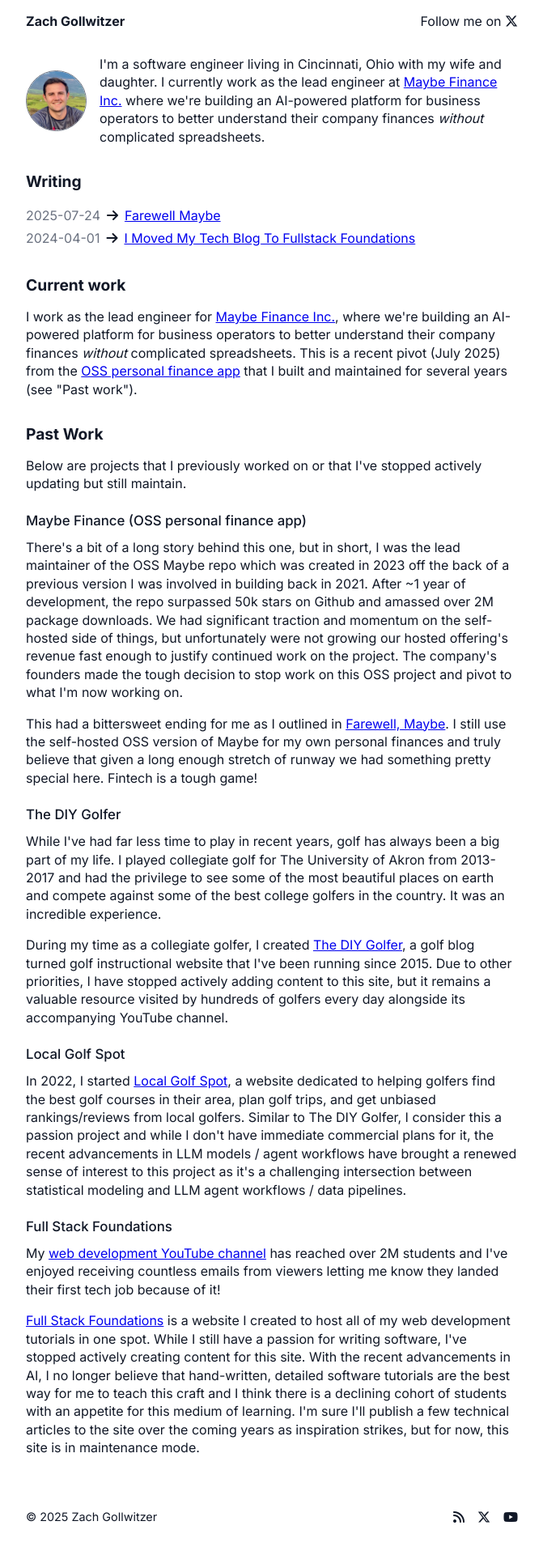
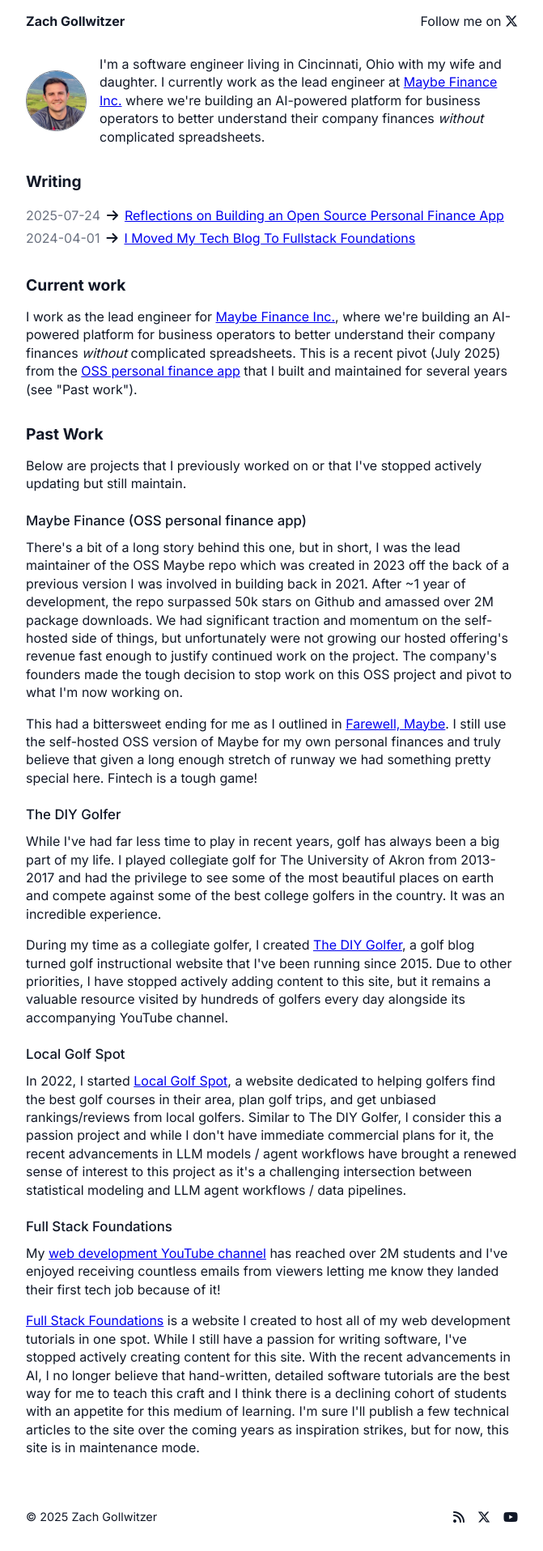
Before and after one commit to zachgoll/me, a Jekyll site: the page built from index.markdown, in a window 1280 px wide. Shown: the whole page at 81% size, without its empty margins (304-975 px from the left). Built offline with Jekyll 4.4.1, drawn with Linux system fonts in a browser that asks for light colours.

Commit message:
Update post

```diff
--- a/_posts/2025-07-24-farewell-maybe.md
+++ b/_posts/2025-07-24-reflections-on-building-an-OSS-personal-finance-app.md
@@ -1,12 +1,38 @@
-_This is a **repost** of the [final release notes for Maybe](https://github.com/maybe-finance/maybe/releases/tag/v0.6.0) I wrote up for the personal finance app I was the lead maintainer of. We gained significant traction in the self-hosted OSS community in a short period of time (over 50k stars and 2M+ total package downloads), but due to sluggish revenue growth for our hosted offering, small team, and limited runway, our founders [made the difficult decision](https://x.com/Shpigford/status/1947725345244709240) to stop development and pivot to a new offering. I wanted to repost this here as I think it outlines some interesting challenges faced while building a B2C personal finance app in 2025 and reflects some of the challenges I faced as an engineer while working on this app._
+---
+title: "Reflections on Building an Open Source Personal Finance App"
+---
 
-## Thanks to our contributors and beta testers!
+## Preface
+
+TL;DR - Maybe has pivoted, and we're now working on a B2B financial planning and forecasting app to help business owners gain insights into their finances without complicated spreadsheets.
+
+Here's the (short) story of how we landed here.
+
+I've been working at Maybe Finance Inc. since 2021. But as it sometimes happens at a startup, my path has not been linear. In short, I worked on a team of 3 engineers (I was the first hire) from 2021-2023 building a closed-source, personal finance app. We built an awesome product, but funding ran out, and the company effectively shut down in mid-2023. At this time, I decided it was my chance to finally put some serious work into growing my golf websites [The DIY Golfer](https://www.thediygolfer.com) and [Local Golf Spot](https://www.localgolfspot.com), which I had been growing for several years in a part-time capacity. I wanted to prove out whether there was a business in either of these sites, so I worked hard on this for ~12 months until one day, Maybe's founder decided to open-source all the code we had written for the V1 version of the personal finance Maybe app (with permission of course). Well... It went viral on Github, and the company raised another pre-seed round of funding. At this point, I was asked if I wanted to work on this again as a COSS (commercial open source) version of the prior app. I had to make the tough decision of whether to continue working on my own thing or make a second attempt at the app that had failed prior.
+
+I [decided to take the offer](https://x.com/zg_dev/status/1751988660646424979) and dive head-first into the world of open-source software. I was absolutely pumped.
+
+Our first major decision for the V2 version of Maybe was tech stack. We had previously written the app in Next.js and had deployed everything to AWS primarily for compliance reasons. The prior version of our app had a financial advising component to it, which meant we had to be registered as an advisor with the SEC and were subject to a huge list of compliance requirements. In other words, our prior tech stack was relatively complex _by necessity_, and given we were pivoting to an OSS app that self-hosters would be running on their own machines, we felt that this complexity was going to weigh us down from the start.
+
+While we knew it would require a lot of re-building, we decided to scrap the Next.js version of the app and start over with Ruby on Rails, which would provide our now very small team (1 engineer, 1 designer) a productive framework that was easy to self host.
+
+We got to work, and over the course of the next year or so, we made a ton of progress and quickly surpassed our "V1" app in features. I got a crash course in maintaining a popular OSS repo, we started a successful code bounty program, we got 2M+ package downloads, amassed 50k+ stars on Github, and launched a commercial hosted offering. Fortunately for the OSS community, but unfortunately for our business, the self-hosted app became wildly popular, but the hosted offering failed to generate the revenue growth we needed. It was at this point our founders made the [difficult decision to pivot](https://x.com/Shpigford/status/1947725345244709240) to what we're now working on.
+
+As the lead developer of both the V1 and V2 versions of this product, it was bittersweet to shut it all down for a second time. I gave it my all and still believe we built one of the simplest, highest quality personal finance apps on the market (I still use the self-hosted version for my family's finances).
+
+All that said, business is hard, and business in the fintech industry is harder. While I was primarily working on the engineering side of things, there were a lot of technical and business lessons learned over the years of trying to make this app work. I've summarized many of them in the final release I shared with our OSS community below.
+
+## Final Release (repost)
+
+_Below is the [repost](https://github.com/maybe-finance/maybe/releases/tag/v0.6.0) of my final release notes, which I wrote up to reflect on some of the biggest challenges of building a personal finance app._
+
+### Thanks to our contributors and beta testers!
 
 Before I talk too much about the engineering and product side of things, we want to extend our gratitude to our awesome contributors! We had hundreds of individuals contribute to the project and even more helping report bugs, suggest features, and raise new ideas.
 
 This is a huge project and we couldn't have gotten this far without our early supporters and OSS contributors.
 
-## Demo
+### Demo
 
 Below is a quick demo of what the Maybe app can do. You can learn how to deploy it following our [Docker Setup guide](https://github.com/maybe-finance/maybe/blob/main/docs/hosting/docker.md).
 
@@ -29,17 +55,17 @@ Self hosted features include:
 - Invite members to your household
 - 2FA
 
-## Recap, Reflections
+### Recap, Reflections
 
 For many of you, this final release comes with a sense of disappointment, and that's understandable. We're not excited about this either, and wish we had unlimited time and money to fulfill our vision for this app (we have years worth of new feature designs in the backlog)! In the end, our obligation as a company is to our investors, and as outlined in [Josh's post here](https://x.com/Shpigford/status/1947725345244709240), we've determined that continuing to build this app is not our best chance at paying back our investors and profiting as a company.
 
 That said, over the last few years, our team has dedicated some serious amount of thought asking the question, "How can we build a better personal finance app?". And in that light, I'd be remiss not to share some of our biggest successes, failures, and unexpected challenges along the way. We hope that some of these reflections propel the OSS community forward and one day lead to a truly great, OSS personal finance app.
 
-## The wins
+### The wins
 
 We've been thinking about personal finance for a lot of years. This isn't our first attempt at creating this app, and along the way, we've learned some valuable lessons that have made it into the final release of this software.
 
-### A simple, beautiful personal finance app
+#### A simple, beautiful personal finance app
 
 ![Maybe Dashboard](/assets/images/maybe-dashboard.png)
 
@@ -54,7 +80,7 @@ Our goal with this app was to _remove complexity_ from personal finance. Many pe
 
 This app answers all of those questions and gives the user a simple interface to categorize, organize, and get to those answers quicker. While some users might look for a richer feature set, we believe most users are satisfied with less; not more.
 
-### A place for everything
+#### A place for everything
 
 One of our greatest frustrations with other personal finance apps is not having a "place" or a "home" for common financial scenarios.
 
@@ -80,17 +106,17 @@ Outside these common scenarios, the Maybe app also allows you to create various
 
 We set out to create an app that has a place for all your financial scenarios, and while I think there is still work to be done on this front, we handled the most important ones (unlike many other apps). And we're proud of that!
 
-### A simple stack
+#### A simple stack
 
 No self-hosted app is "easy" to deploy. But we did our best to make things simple. The Maybe app can be [hosted all inside a single Docker container](https://github.com/maybe-finance/maybe/blob/main/docs/hosting/docker.md) with _optional_ market data API dependencies.
 
 For the demos of this write-up, I started a brand new self hosted app in less than 10 minutes!
 
-## The losses
+### The losses
 
 As we're stopping active development on this project, there were clearly some losses. Aside from the fact that growing a B2C SaaS app is challenging in its own right from a business perspective, I'll focus on some of the product/engineering losses that we feel could have been remediated with some more time and money to throw at this problem.
 
-### Data providers, data providers, data providers
+#### Data providers, data providers, data providers
 
 The single biggest challenge with a personal finance app in 2025 is bank providers.
 
@@ -105,7 +131,7 @@ Some companies have had enough time to _work around_ this challenge with all sor
 
 Needless to say, this is a _massive_ challenge for anyone building a personal finance app and is the primary reason why "bootstrapping" a personal finance app with automated bank syncing is an uphill battle. You need a lot of money and time to get this right.
 
-### Data consistency and cache invalidation
+#### Data consistency and cache invalidation
 
 While a dashboard with a net worth graph doesn't look all that complicated, it's one of those "iceberg" problems. The more you dig, the more complexity you find.
 
@@ -121,11 +147,11 @@ Having learned some lessons from our V1 approach to building this app, we opted
 
 While I believe the final version of this app comes _close_ to full accuracy / consistency of data, there are still inevitable challenges here and something we wish we could have spent some more time on.
 
-## The unexpected challenges
+### The unexpected challenges
 
 And finally, let's talk about a few of the challenges we didn't know we'd be facing.
 
-### OSS, financial privacy, and project management
+#### OSS, financial privacy, and project management
 
 As an open source project, we constantly received bug reports. Unfortunately (but understandably), many users are not comfortable sharing their personal financial situation.
 
@@ -135,7 +161,7 @@ I'm not sure there's a great solution to this. It made the project management an
 
 It made things hard to see it all in one spot, and we didn't realize how much of a roadblock this would become for us.
 
-### Multi-currency + Investments Data
+#### Multi-currency + Investments Data
 
 Building a multi-currency app is tough to begin with. We took on this challenge in the spirit of OSS and I believe we built a fairly comprehensive and solid solution.
 
@@ -153,7 +179,7 @@ In order to show an _accurate_ investment portfolio graph, we need historical pr
 
 We ended up allowing users to create "manual" tickers which has worked fairly well. But the scope of this problem is huge and there's a reason entire applications are built to solely handle investment data (often US-based only).
 
-## Closing thoughts
+### Closing thoughts
 
 Given our tiny team and short time horizon, we're proud of what we've built here and the contributions we've made to OSS in the process. We've built the "engine" and we hope the OSS community can take this core engine and build some interesting use-cases on top of it.
 
--- a/css/prose.css
+++ b/css/prose.css
@@ -89,3 +89,7 @@
   height: auto;
   margin: 1rem 0;
 }
+
+.prose video {
+  margin-bottom: 20px;
+}
```
